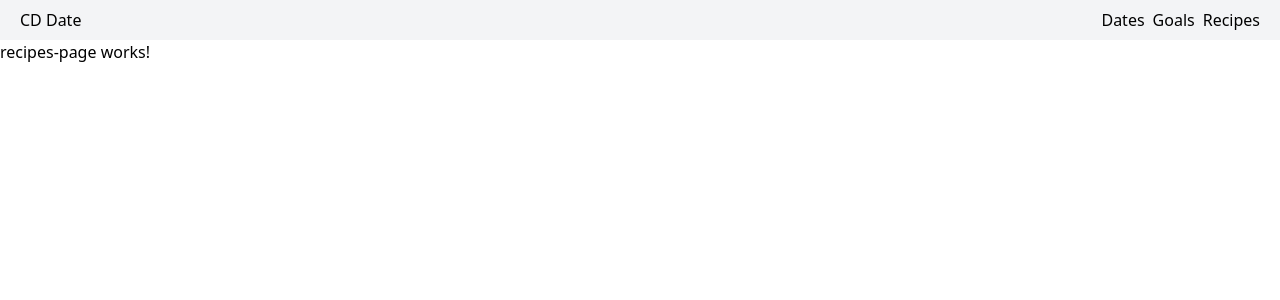
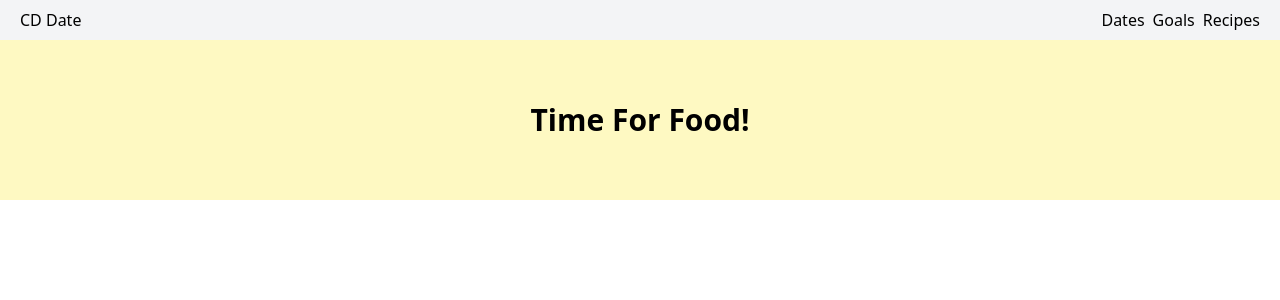
Before and after one commit to camy-code/duo-queue-planner, an Angular app: page /recipes in a window 1280 px wide. Shown: the top 300 px of the page. Built offline with nearby package versions, Linux system fonts and the light colour scheme.

Commit message:
Made some heroes

```diff
--- a/src/app/pages/goals-page/goals-page.html
+++ b/src/app/pages/goals-page/goals-page.html
@@ -1 +1 @@
-<p>goals-page works!</p>
+<app-hero color="bg-green-100" text="Goals!"/>
--- a/src/app/pages/goals-page/goals-page.ts
+++ b/src/app/pages/goals-page/goals-page.ts
@@ -1,8 +1,9 @@
 import { Component } from '@angular/core';
+import { Hero } from "../../components/hero/hero";
 
 @Component({
   selector: 'app-goals-page',
-  imports: [],
+  imports: [Hero],
   templateUrl: './goals-page.html',
   styleUrl: './goals-page.css',
 })
--- a/src/app/pages/home-page/home-page.html
+++ b/src/app/pages/home-page/home-page.html
@@ -1 +1 @@
-<p>home-page works!</p>
+<app-hero color="bg-red-100" text="rElationshIp PlaNNing apP"/>
--- a/src/app/pages/home-page/home-page.ts
+++ b/src/app/pages/home-page/home-page.ts
@@ -1,8 +1,8 @@
 import { Component } from '@angular/core';
-
+import { Hero } from '../../components/hero/hero';
 @Component({
   selector: 'app-home-page',
-  imports: [],
+  imports: [Hero],
   templateUrl: './home-page.html',
   styleUrl: './home-page.css',
 })
--- a/src/app/pages/recipes-page/recipes-page.html
+++ b/src/app/pages/recipes-page/recipes-page.html
@@ -1 +1 @@
-<p>recipes-page works!</p>
+<app-hero color="bg-yellow-100" text="Time for food!"/>
--- a/src/app/pages/recipes-page/recipes-page.ts
+++ b/src/app/pages/recipes-page/recipes-page.ts
@@ -1,8 +1,8 @@
 import { Component } from '@angular/core';
-
+import { Hero } from '../../components/hero/hero';
 @Component({
   selector: 'app-recipes-page',
-  imports: [],
+  imports: [Hero],
   templateUrl: './recipes-page.html',
   styleUrl: './recipes-page.css',
 })
```
